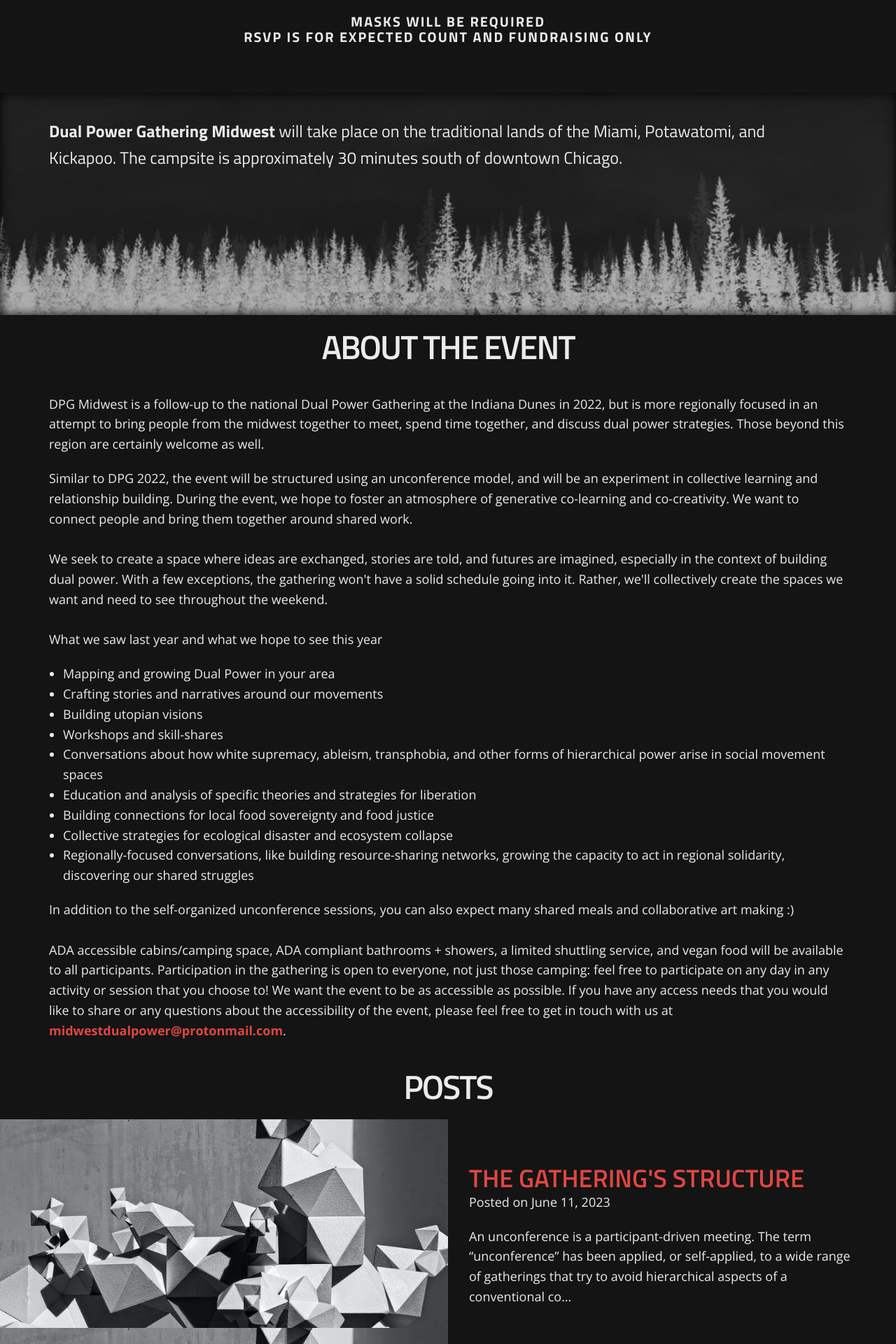
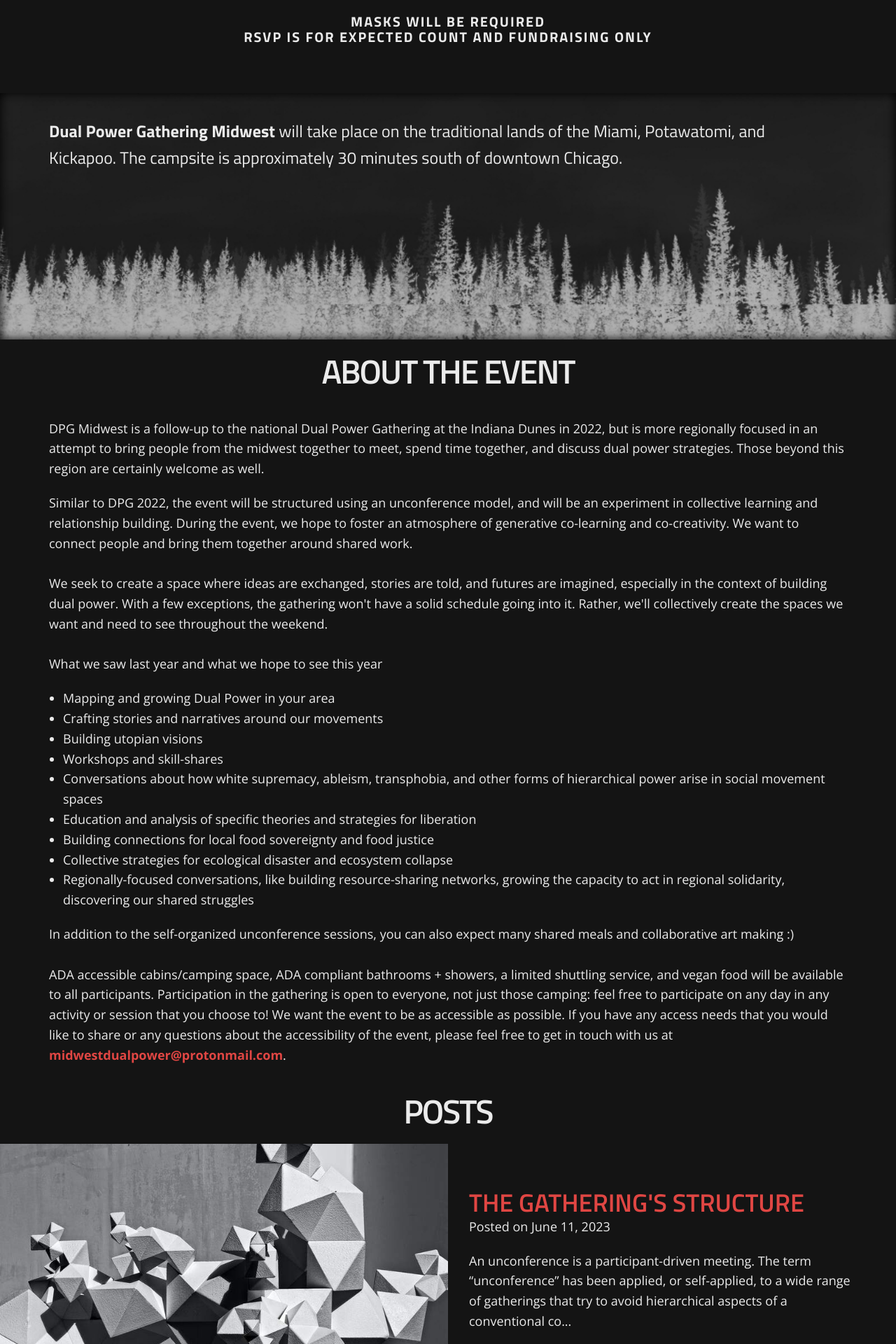
Before and after one commit to dpgmidwest/dev-website, a Jekyll site: the page built from index.html, in a window 1280 px wide. Shown: the part 673-2593 px from the top of the page at 70% size. Built offline with Jekyll 4.4.1, drawn with Linux system fonts in a browser that asks for light colours; some web fonts are replaced; the list of posts is cut into pages by our own code.

Commit message:
moving container

```diff
--- a/_layouts/home.html
+++ b/_layouts/home.html
@@ -1,8 +1,7 @@
 ---
 layout: default
 ---
-<section class="u-valign-middle u-home-section-1">
-  <div class="container">
+<section class="container u-valign-middle u-home-section-1">
   <div class="u-align-center u-container-style u-layout-cell u-home-layout-cell-1">
     <div class="u-container-layout u-home-container-layout-1">
       <h1 class="u-text u-home-text-1">Dual Power Gathering Midwest 2023<br></h1>
@@ -16,11 +15,10 @@
       </h1>
     </div>
   </div>
-  </div>
 </section>
 
 <section class="container u-image u-home-section-2" data-image-width="918" data-image-height="260">
-  <div class="container u-sheet home-sheet">
+  <div class="u-sheet home-sheet">
     <p class="u-align-left u-custom-font u-font-titillium-web u-large-text u-text u-text-palette-3-light-3 u-text-variant u-home-text-1">
       <span style="font-weight: 700;">
         Dual Power Gathering Midwest
@@ -31,14 +29,14 @@
   </div>
 </section>
 
-<section class="u-black container u-section-4" >
-  <div class="container u-sheet u-valign-middle home-sheet">
+<section class="container" >
+  <div class="u-sheet u-valign-middle home-sheet">
     <h1 class="u-align-center u-text u-home-text-1">About the event</h1>
   </div>
 </section>
 
 <section class="container">
-  <div class="container u-sheet home-sheet">
+  <div class="u-sheet home-sheet">
     <p>
       DPG Midwest is a follow-up to the national Dual Power Gathering at the Indiana Dunes in 2022,
       but is more regionally focused in an attempt to bring people from the midwest together to meet,
--- a/index.html
+++ b/index.html
@@ -3,10 +3,10 @@
 title: Home
 tab-title: "Dual Power Gathering Midwest"
 ---
-<section class="u-black container u-section-4">
-    <div class="container u-sheet u-valign-middle home-sheet">
-        <h1 class="u-align-center u-text u-home-text-1">Posts</h1>
-    </div>
+<section class="container">
+  <div class="u-sheet u-valign-middle home-sheet">
+      <h1 class="u-align-center u-text u-home-text-1">Posts</h1>
+  </div>
 </section>
 
 <section class="container u-valign-middle u-image-container">
```
Lines whose indentation alone changed are shown as unchanged.
